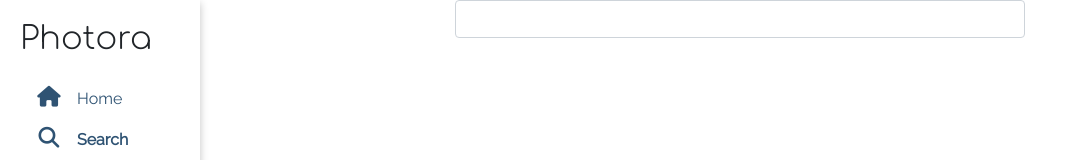
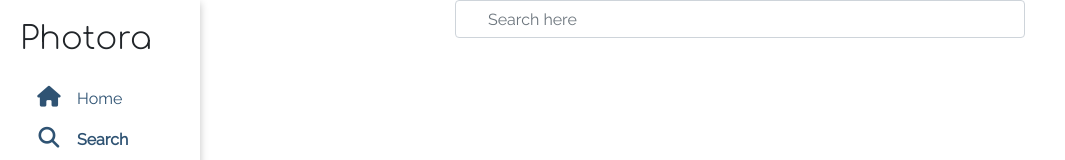
Before and after one commit to Cushione/photora, a React (Vite) app: page /search in a window 1280 px wide. Shown: the top 160 px of the page, without its empty margins (0-1065 px from the left). Built offline with nearby package versions, Linux system fonts and the light colour scheme; no server answers.

Commit message:
Add placeholder to search input

```diff
--- a/src/Routes/SearchPage/SearchPage.tsx
+++ b/src/Routes/SearchPage/SearchPage.tsx
@@ -66,6 +66,7 @@ export default function SearchPage() {
             <Form.Control
               type='search'
               name='keywords'
+              placeholder='Search here'
               value={keywords || ''}
               onChange={(event) => {
                 setKeywords(event.target.value)
```
